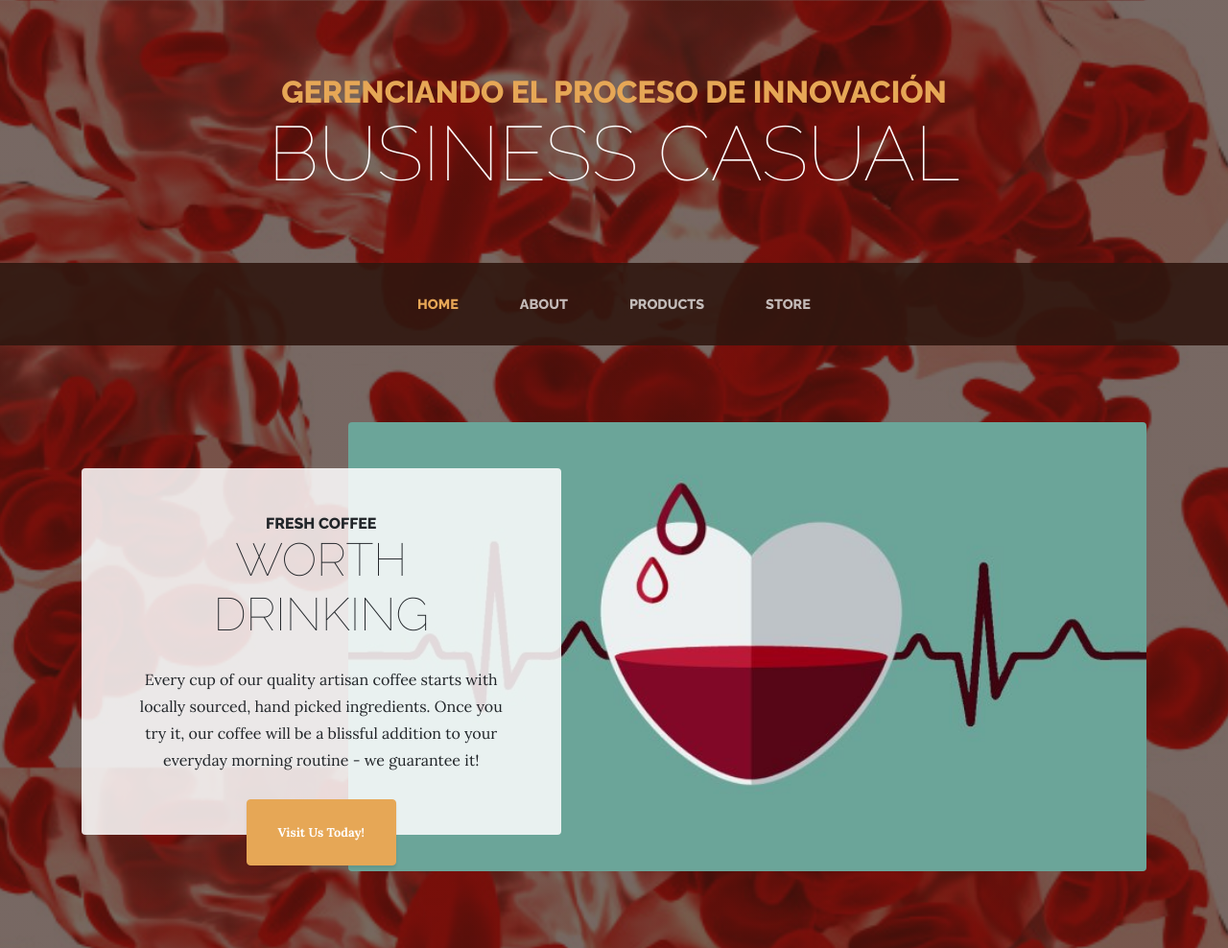
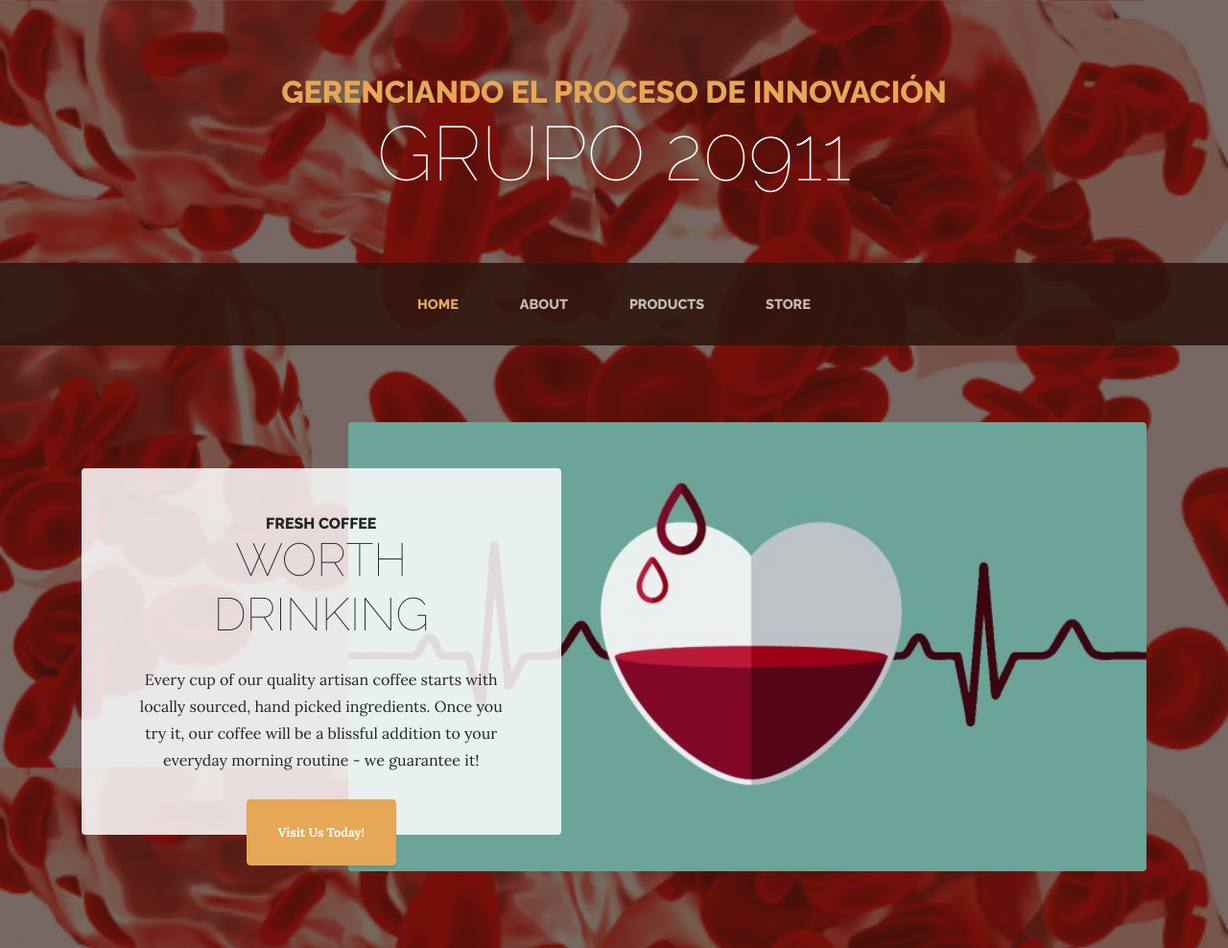
Before and after one commit to JoseCebrian12/GPI2911, a website: page index.html in a window 1280 px wide. Shown: the top 988 px of the page at 96% size. Drawn offline with Linux system fonts and the light colour scheme.

Commit message:
Update index.html

```diff
--- a/index.html
+++ b/index.html
@@ -26,7 +26,7 @@
 
     <h1 class="site-heading text-center text-white d-none d-lg-block">
       <span class="site-heading-upper text-primary mb-3">Gerenciando el proceso de innovación</span>
-      <span class="site-heading-lower">Business Casual</span>
+      <span class="site-heading-lower">Grupo 20911</span>
     </h1>
 
     <!-- Navigation -->
```
